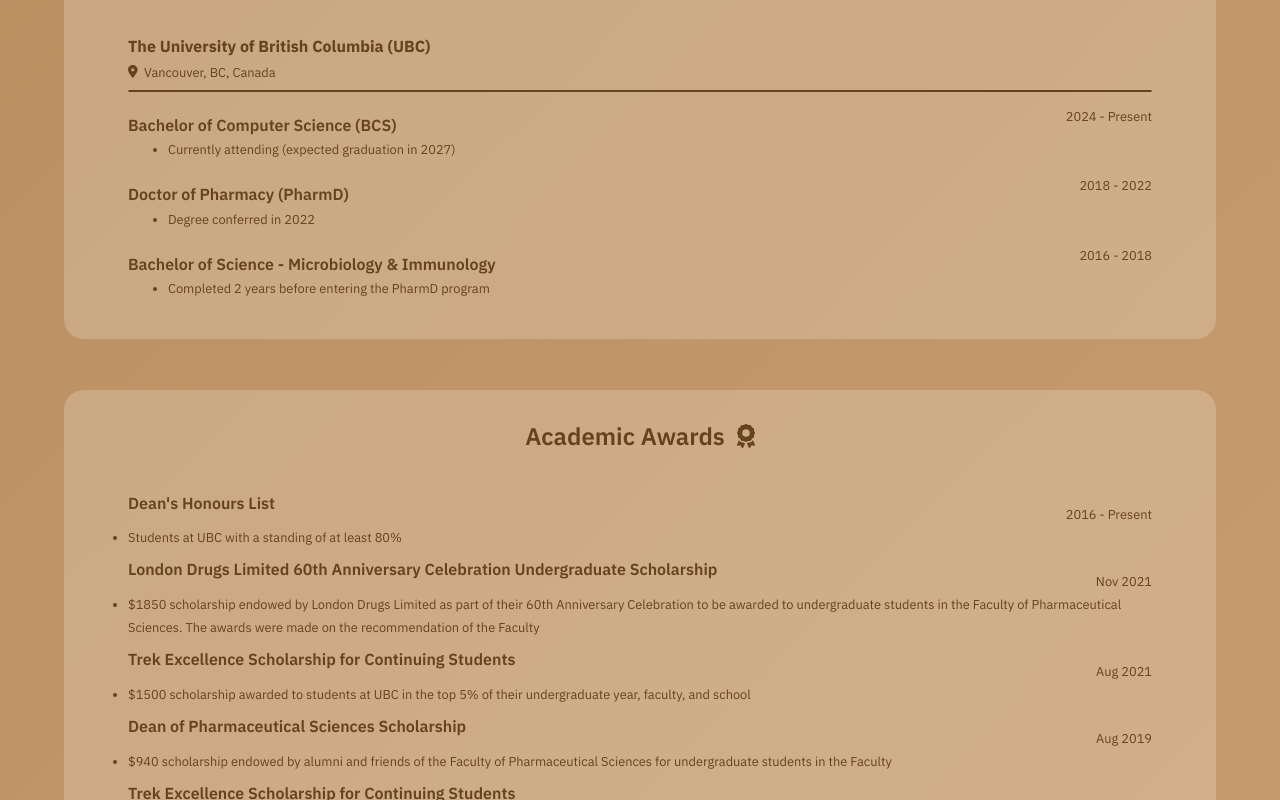
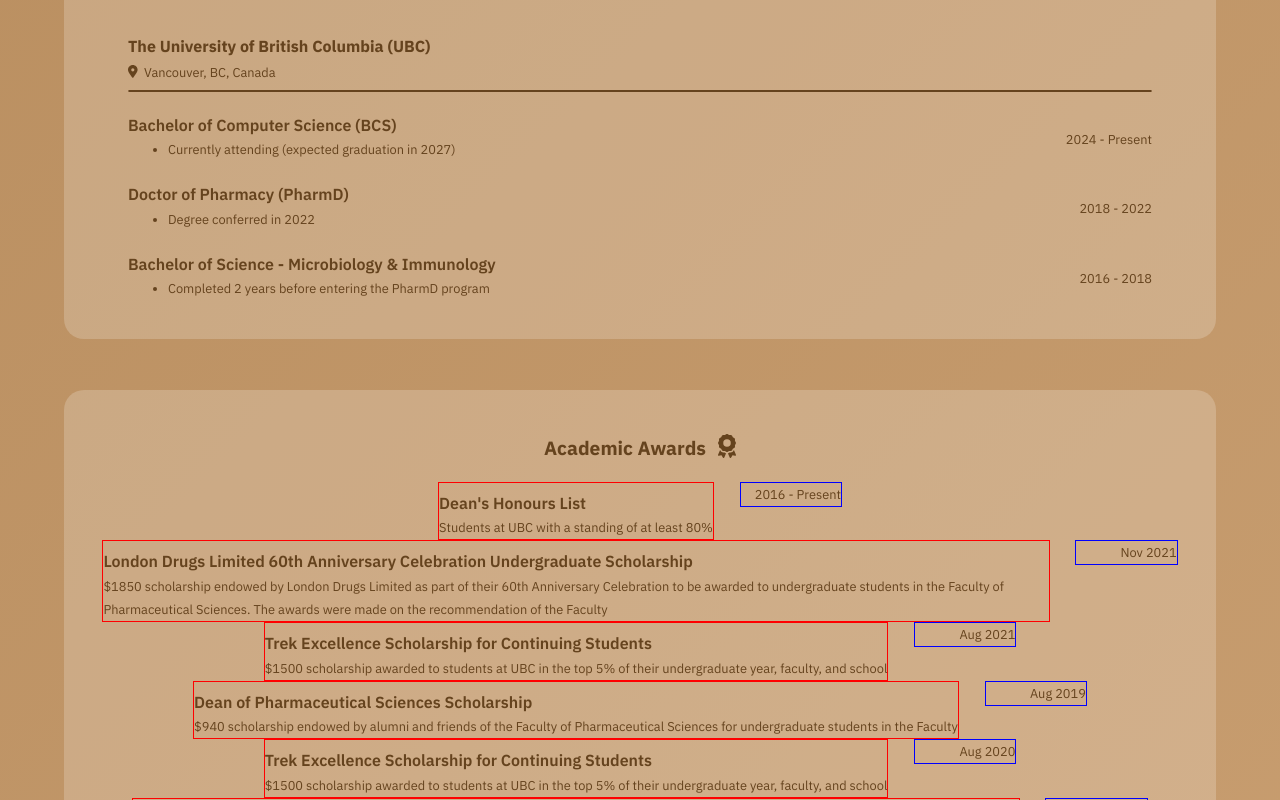
Before and after one commit to steph-xue/portfolio, a React (Vite) app: page /experiences in a window 1280 px wide. Shown: the part 720-1520 px from the top of the page. Built offline with nearby package versions, Linux system fonts and the light colour scheme.

Commit message:
fix homepage spacing

```diff
--- a/src/components/Experiences.jsx
+++ b/src/components/Experiences.jsx
@@ -80,11 +80,11 @@ function Experiences(props) {
             >
                 <div className="awards-item-text">
                     <h2 className="awards-item-title">{award.title}</h2>
-                    <p className="awards-item-date">{award.dates}</p>
                     <ul className="awards-item-description">
                         <li>{award.description}</li>
                     </ul>
                 </div>
+                <p className="awards-item-date">{award.dates}</p>
             </div>
         );
     });
--- a/src/style.scss
+++ b/src/style.scss
@@ -285,7 +285,7 @@ a {
     justify-content: flex-start;
     align-items: center;
 	padding: 1em 2em;
-	margin-top: 16em;
+	margin-top: 25vh;
 	width: 100%;
 	height: 100%;
 }
@@ -322,7 +322,7 @@ a {
 .homepage-description {
 	text-align: center;
 	width: 26em;
-	margin-top: 8em;
+	margin-top: 8vh;
 	margin-bottom: 8em;
 	padding-left: 2em;
 	padding-right: 2em;
@@ -337,7 +337,7 @@ a {
 
 	.homepage-description{
 		width: 45em;
-		margin-top: 25em;
+		margin-top: 40vh;
 		margin-bottom: 6em;
 	}
 }
@@ -1204,59 +1204,52 @@ a {
     margin-left: 1em;
     min-width: 6em;
     text-align: right;
-    align-self: flex-start;
-}
-
-.awards {
-	margin-bottom: 2em;
-}
-
-.awards-item-text {
-	width: 75vw;
-}
-
-@media (min-width: 600px) {
-	.awards-item-text {
-		width: 80vw;
-	}
-}
-
-.awards-title {
-	font-size: var(--fs-xl);
-	font-weight: var(--fw-med);
-	margin: 0 0 1em 0;
+    align-self: center;
 }
 
 .awards-item-container {
-    display: flex;
-    justify-content: space-between;
-    align-items: flex-start;
+    display: grid;
+    grid-template-columns: 1fr auto;  /* Text takes up most space, date adjusts automatically */
+    align-items: start;  /* Align items to the top */
     margin: 0;
     padding: 0;
-    gap: 3em;
+    gap: 2em;  /* Space between text and date */
+}
+
+.awards-item-text {
+    text-align: left;  /* Force text to align left */
+    margin: 0;
+    padding: 0;
 }
 
 .awards-item-title {
     font-size: var(--fs-ml);
-	font-weight: var(--fw-med);
-	line-height: 1.6rem;
-    margin: 0.5em 0 -0.8em 0;
+    font-weight: var(--fw-med);
+    line-height: 1.6rem;
+    margin: 0.5em 0 0;
     padding: 0;
 }
 
 .awards-item-description {
-    flex: 1;
     margin: 0;
     padding: 0;
+    text-align: left;  /* Ensure left alignment */
+    list-style: none;  /* Remove bullet points if not needed */
 }
 
 .awards-item-date {
+    justify-self: end;  /* Push date to the far right */
+    text-align: right;
+    min-width: 8em;
+    align-self: flex-start;  /* Vertically align with text start */
     margin: 0;
-    padding: 0;
-    margin-left: 1em;
-    min-width: 6em;
-    text-align: right;
-    align-self: flex-start;
+}
+
+.awards-item-text {
+    border: 1px solid red;
+}
+.awards-item-date {
+    border: 1px solid blue;
 }
 
 .healthcare {
@@ -1265,7 +1258,7 @@ a {
 
 @media (min-width: 400px) {
 	.healthcare {
-		margin-bottom: 2em;
+		margin-bottom: 2.5em;
 	}
 }
 
@@ -1283,11 +1276,28 @@ a {
 	}
 }
 
+.research {
+	margin-bottom: 4em;
+}
+
+@media (min-width: 400px) {
+	.research {
+		margin-bottom: 2.5em;
+	}
+}
+
 .research-title {
+	text-align: center;
 	font-size: var(--fs-xl);
 	font-weight: var(--fw-med);
 	margin: 0 0 1em 0;
-	padding: 0;
+	width: 130%;
+}
+
+@media (min-width: 400px) {
+	.research-title {
+		width: 100%;
+	}
 }
 
 .experience-container {
```
